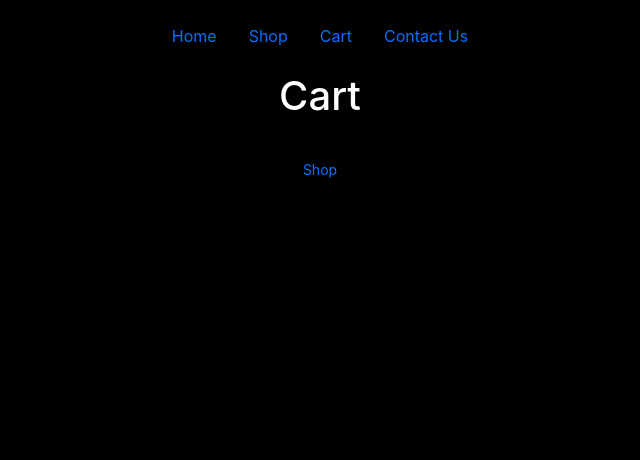
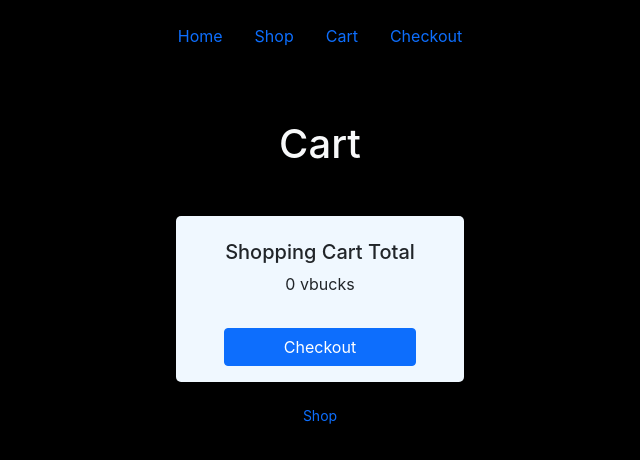
Before and after one commit to treymorris/shopping-cart, a React (Create React App) app: page /cart in a window 1280 px wide. Shown: the top 460 px of the page, without its empty margins (320-960 px from the left). Built offline with nearby package versions, Linux system fonts and the light colour scheme.

Commit message:
Add cart total and product removal functionality

```diff
--- a/src/App.css
+++ b/src/App.css
@@ -63,3 +63,15 @@ button {
   width: 15vw;
   margin: 1em;
 }
+
+.card {
+  width: 18rem;
+}
+
+.cardTotal {
+  background-color: aliceblue;
+  width: 18rem;
+  min-height: 20vh;
+  margin: auto;
+  border-radius: 5px;
+}
--- a/src/App.js
+++ b/src/App.js
@@ -16,7 +16,10 @@ function App() {
     setCart([...cart, item]);
   };
 
-  const removeItem = () => {};
+  const removeItem = (name) => {
+    const filtered = cart.filter((item) => item.name !== name);
+    setCart(filtered);
+  };
 
   return (
     <div>
--- a/src/components/Cart.js
+++ b/src/components/Cart.js
@@ -1,10 +1,50 @@
-function Cart({ cart }) {
-  console.log(cart, "cart page state");
+import { useNavigate } from "react-router-dom";
+
+function Cart({ cart, removeItem }) {
+  const orderTotal = (cart) => {
+    return cart.reduce((total, current) => current.cost + total, 0);
+  };
+
+  let total = orderTotal(cart);
+
+  let navigate = useNavigate();
+
+  const handleCheckout = () => {
+    navigate("/contact");
+  };
 
   return (
     <div>
-      <h1 className="text-center text-white">Cart</h1>
-      <p className="text-white text-center"></p>
+      <h1 className="text-center text-light mt-5 mb-5">Cart</h1>
+      {cart.map((item) => (
+        <div className="card mx-auto mb-3" key={item.name}>
+          <img src={item.images.icon} alt="icon"></img>
+          <div className="card-body">
+            <h5 className="card-title" key={item.costmeticId}>
+              {item.name}
+            </h5>
+            <p className="card-text">{item.cost} vbucks</p>
+            <button
+              className="btn btn-primary"
+              onClick={() => {
+                removeItem(item.name);
+              }}
+            >
+              Remove
+            </button>
+          </div>
+        </div>
+      ))}
+
+      <div className="cardTotal">
+        <h5 className="text-center pt-4">Shopping Cart Total</h5>
+        <p className="text-center">{total} vbucks</p>
+        <div className="container">
+          <button onClick={handleCheckout} className="btn btn-primary">
+            Checkout
+          </button>
+        </div>
+      </div>
     </div>
   );
 }
--- a/src/components/Contact.js
+++ b/src/components/Contact.js
@@ -1,7 +1,17 @@
 function Contact() {
   return (
     <div>
-      <h1 className="text-center">Contact</h1>
+      <h1 className="text-center text-light mt-5">Checkout</h1>
+      <p className="text-light text-center mt-5">
+        So... This isn't really a store you can but Fortnite Items from.
+      </p>
+      <p className="text-light text-center">
+        This is simply a shopping cart project utilizing a Fortnite API.
+      </p>
+      <img
+        src="https://cdn2.unrealengine.com/Fortnite%2Fblog%2Ffortnite-chapter-2-season-2-extended-until-early-june-2020%2F12BR_BP_SolidGold_Social-1920x1080-a941d11bb5a0a257ca813348d561af56c5a16d14.jpg"
+        alt="fortnite"
+      />
     </div>
   );
 }
--- a/src/components/Nav.js
+++ b/src/components/Nav.js
@@ -15,7 +15,7 @@ function Nav() {
             Cart
           </NavLink>
           <NavLink className="p-3 nav-link" to="/contact">
-            Contact Us
+            Checkout
           </NavLink>
         </div>
       </div>
--- a/src/components/Product.js
+++ b/src/components/Product.js
@@ -3,8 +3,6 @@ import { useParams } from "react-router-dom";
 import { useNavigate } from "react-router-dom";
 
 function Product({ cart, addItem }) {
-  console.log(cart, "product page ");
-
   const { id } = useParams();
 
   useEffect(() => {
@@ -50,6 +48,7 @@ function Product({ cart, addItem }) {
           className="btn btn-primary"
           onClick={() => {
             addItem(item);
+            navigate("/shop");
           }}
         >
           Add To Cart
--- a/src/components/Shop.js
+++ b/src/components/Shop.js
@@ -21,15 +21,14 @@ function Shop() {
       }
     );
     const items = await data.json();
-    //console.log(items)
-
     setItems(items.data);
   };
+
   const filtered = items.filter((item) => item.item.images.featured !== null);
 
   return (
     <div>
-      <h1 className="text-center text-white mt-3">Shop Fortnite</h1>
+      <h1 className="text-center text-light mt-5">Shop Fortnite</h1>
       <div className="productList">
         {filtered.map((item) => (
           <div className="" key={item.itemId}>
```
